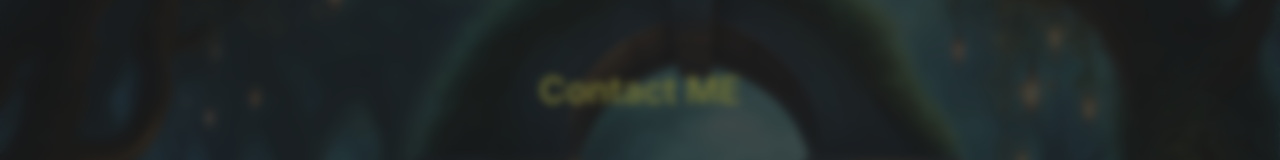
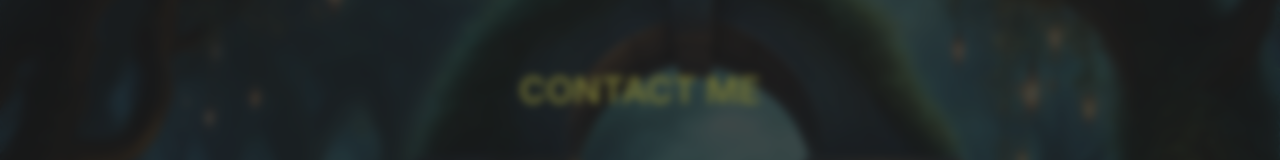
Before and after one commit to RajalakshmiR24/Rajalakshmi_Portfolio_Website, a Next.js app: page /contact in a window 1280 px wide. Shown: the part 134-294 px from the top of the page. Built offline with nearby package versions, Linux system fonts and the light colour scheme.

Commit message:
Update page.js

```diff
--- a/src/app/(sub pages)/contact/page.js
+++ b/src/app/(sub pages)/contact/page.js
@@ -20,11 +20,11 @@
       <article className="relative w-full flex flex-col items-center justify-center py-8 sm:py-0 space-y-8">
         <div className="flex flex-col items-center justify-center space-y-6 w-full sm:w-3/4">
           <h1 className="text-accent font-semibold text-center text-4xl capitalize">
-            Contact ME
+            CONTACT ME
           </h1>
         </div>
         <Form />
-        <div class="flex space-x-4">
+        <div className="flex space-x-4">
           <a href="https://wa.link/ui5mwk" class="footer__social" target="_blank" rel="noopener noreferrer">
             <i class="uil uil-whatsapp"></i>
           </a>
```
